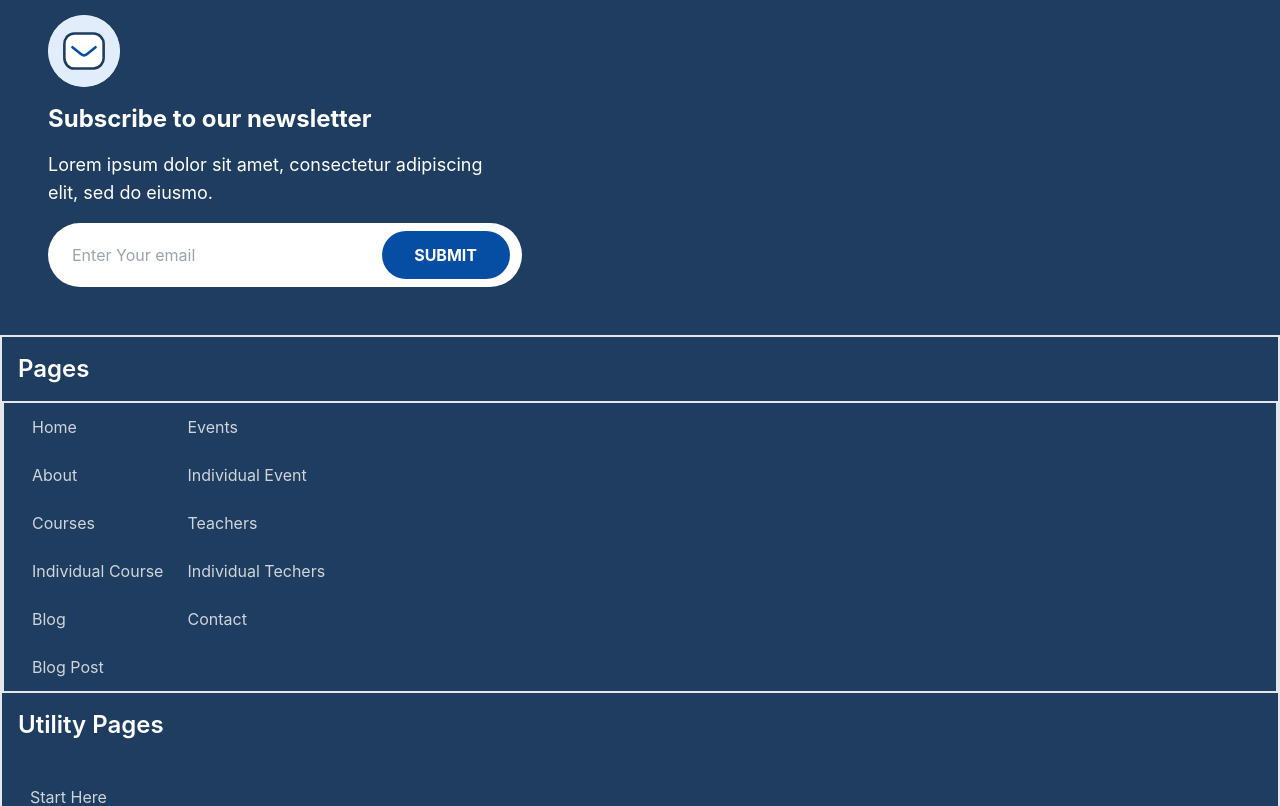
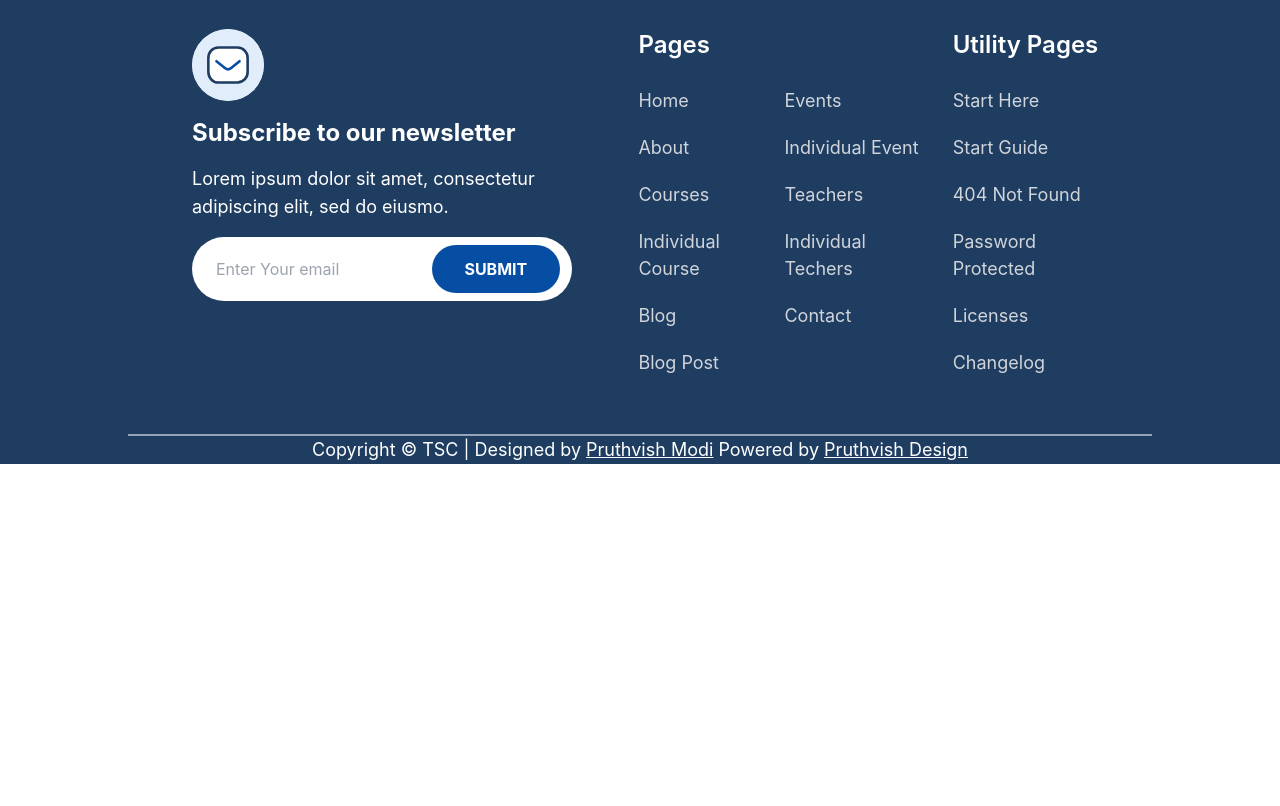
Before and after one commit to special-char/tsc_webApp, a Next.js app: page / in a window 1280 px wide. Shown: the part 980-1786 px from the top of the page. After the commit the page ends 1444 px from the top, so only its background shows below. Built offline with nearby package versions, Linux system fonts and the light colour scheme.

Commit message:
footer section updated

```diff
--- a/components/Footer.js
+++ b/components/Footer.js
@@ -4,14 +4,15 @@ import "../styles/Footer.module.css";
 const Footer = () => {
   return (
     <footer className="bg-[#1e3d60]">
-      <div className="flex flex-col p-4 border-2 border-b-red-500 md:flex-row md:justify-around">
+      <div className="flex flex-col p-4 border-b-2 md:justify-between md:w-4/5 md:mx-auto border-b-slate-400 md:flex-row">
         <h1 className="text-4xl font-bold text-white  pb-4">TSC</h1>
         <p className="text-white text-lg md:max-w-[468px]">
           Lorem ipsum dolor sit amet, consectetur adipiscing elit, sed do
           eiusmod tempor incididunt aliqua.
         </p>
       </div>
-      <div className="pb-4 py-16 md:p-12">
+      <div className="pb-4 py-16 md:p-12 md:flex md:justify-around border-b-2 md:w-4/5 mx-auto border-b-slate-400">
+        <div className="p-4">
           <svg
             className="rounded-full  "
             width="72"
@@ -47,9 +48,11 @@ const Footer = () => {
             Lorem ipsum dolor sit amet, consectetur adipiscing elit, sed do
             eiusmo.
           </p>
-        <div className="flex flex-col md:relative md:w-2/5 md:p-0 md:mt-4 gap-4 p-4">
+
+          <div className="">
+            <div className="flex flex-col md:relative md:w-11/12 md:p-0 md:mt-4 gap-4 py-4">
               <input
-            className="rounded-full w-full py-5 flex text-slate-300 pl-4 md:px-6 "
+                className="rounded-full w-full py-5 flex pl-4 md:px-6 focus:outline-none "
                 type="text"
                 placeholder="Enter Your email"
               />
@@ -58,9 +61,12 @@ const Footer = () => {
               </button>
             </div>
           </div>
-      <div className="items-center justify-center border-2 border-b-red-500 ">
-        <h3 className="text-2xl font-semibold text-white p-4">Pages</h3>
-        <div className=" pl-4 flex border-2">
+        </div>
+        <div className=" px-4 mx-auto md:flex-col justify-evenly md:justify-evenly">
+          <h3 className="w-full text-white text-2xl font-semibold py-4">
+            Pages
+          </h3>
+          <div className="links-1 w-full flex md:flex md:gap-4 justify-between">
             <ul className="links text-gray-300">
               <li>Home</li>
               <li>About</li>
@@ -77,9 +83,12 @@ const Footer = () => {
               <li>Contact</li>
             </ul>
           </div>
-        <h3 className="text-2xl font-semibold text-white p-4">Utility Pages</h3>
-        <div className="links p-4">
-          <ul className="links text-gray-300">
+        </div>
+        <div className="utils-links md:flex-col pl-4">
+          <h3 className="text-white text-2xl font-semibold py-4">
+            Utility Pages
+          </h3>
+          <ul className="links text-gray-300 ">
             <li>Start Here</li>
             <li>Start Guide</li>
             <li>404 Not Found</li>
@@ -89,10 +98,24 @@ const Footer = () => {
           </ul>
         </div>
       </div>
+      <div className="flex items-center justify-center">
         <div>{/* <FacebookSvg /> */}</div>
         <div className="text-lg text-white">
-        Copyright © Education X | Designed by BRIX Templates - Powered by
-        Webflow
+          Copyright © TSC | Designed by{" "}
+          <a
+            className="underline"
+            href="https://pruthvish-portfolio.vercel.app/"
+          >
+            Pruthvish Modi
+          </a>{" "}
+          Powered by{" "}
+          <a
+            className="underline"
+            href="https://pruthvish-portfolio.vercel.app/"
+          >
+            Pruthvish Design
+          </a>
+        </div>
       </div>
     </footer>
   );
--- a/styles/globals.css
+++ b/styles/globals.css
@@ -18,5 +18,6 @@ a {
   box-sizing: border-box;
 }
 .links>li {
-  padding: 12px;
+  padding: 10px 0px;
+  font-size: 18px;
 }
```
Lines whose indentation alone changed are shown as unchanged.
